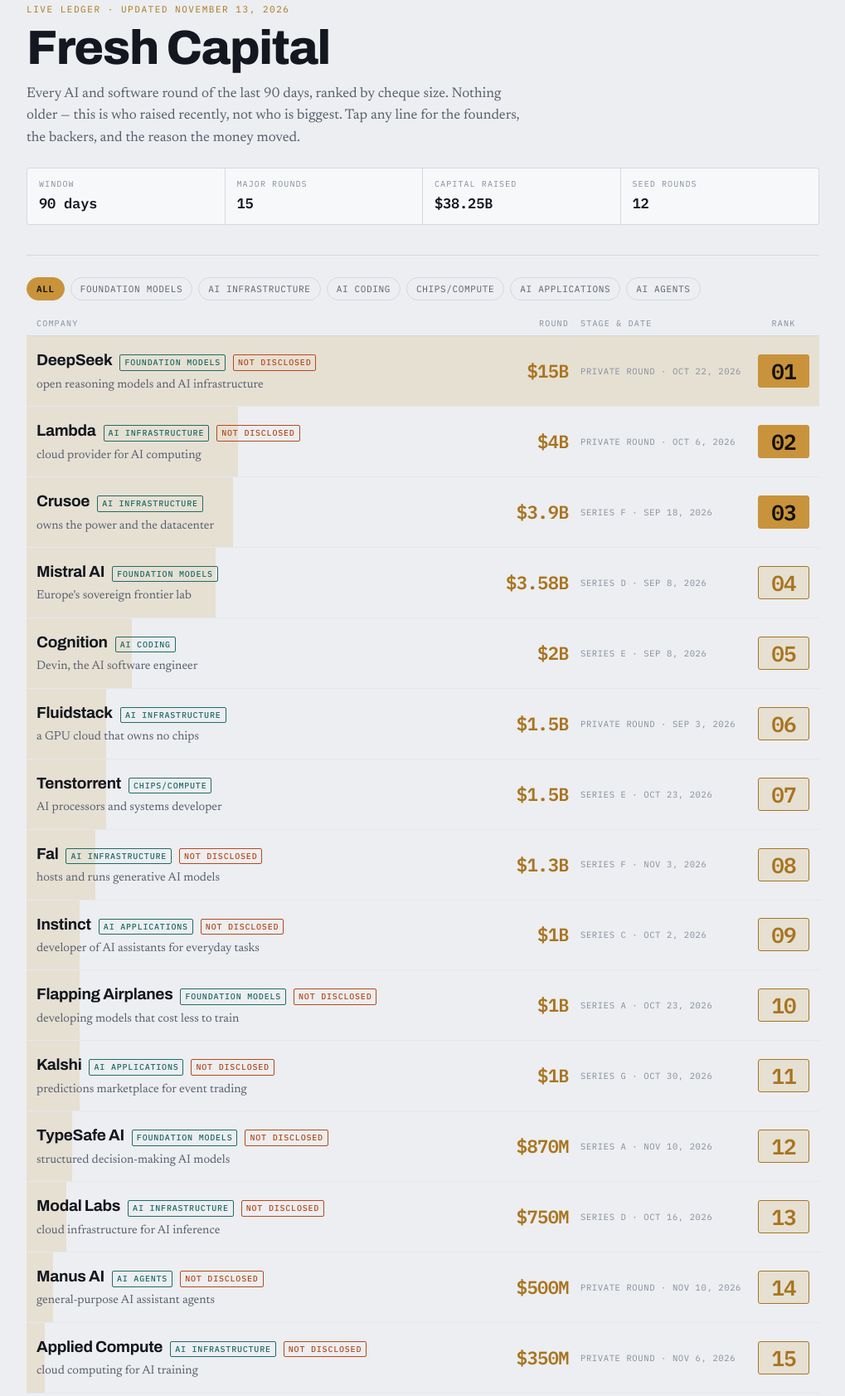
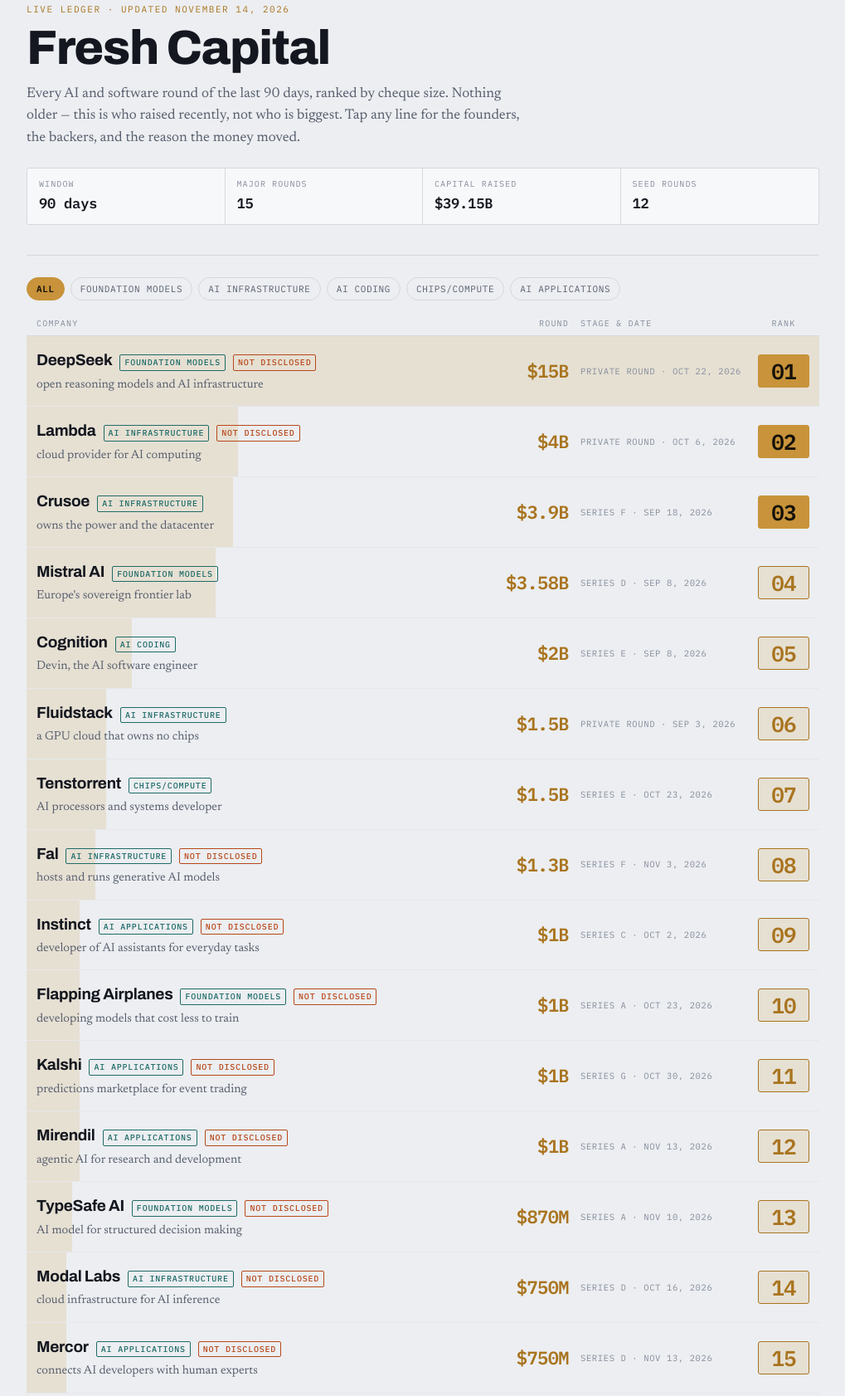
Before and after one commit to therealindianleaderboard-source/fresh-capital, a plain HTML site: page index.html in a window 1280 px wide. Shown: the part 37-1719 px from the top of the page at 83% size, without its empty margins (130-1149 px from the left). Drawn offline with Linux system fonts and the light colour scheme.

Commit message:
Board update 2026-11-14

```diff
--- a/index.html
+++ b/index.html
@@ -192,7 +192,7 @@ footer{margin-top:34px;padding-top:16px;border-top:1px solid var(--line);font-fa
 
 <script>
 /*BUILT_START*/
-const BUILT = "2026-11-13";
+const BUILT = "2026-11-14";
 /*BUILT_END*/
 /*DATA_START*/
 const DATA = [
@@ -380,14 +380,31 @@ const DATA = [
 "yc": "Not disclosed"
 },
 {
+"name": "Mirendil",
+"sector": "AI Applications",
+"amt": 1000.0,
+"stage": "Series A",
+"iso": "2026-11-13",
+"does": "agentic AI for research and development",
+"what": "Mirendil develops agentic AI technology for research and development.",
+"why": "The round rests on team and thesis as no specific traction numbers are provided in the item.",
+"src": "https://news.crunchbase.com/venture/biggest-startup-funding-rounds-agentic-ai-infrastructure-mirendil-mercor/",
+"founders": "Not disclosed",
+"hq": "San Francisco, United States",
+"investors": "Kleiner Perkins, Clearlake Capital",
+"valuation": "Undisclosed",
+"date": "Nov 13, 2026",
+"yc": "Not disclosed"
+},
+{
 "name": "TypeSafe AI",
 "sector": "Foundation Models",
 "amt": 870.0,
 "stage": "Series A",
 "iso": "2026-11-10",
-"does": "structured decision-making AI models",
-"what": "TypeSafe AI develops Jev, an AI model for structured decision-making that automates tasks such as classification, scoring, and routing with confidence estimates.",
-"why": "The round rests on strong early traction and the surging demand for frontier model developers, catapulting the 2-year-old company to unicorn status.",
+"does": "AI model for structured decision making",
+"what": "TypeSafe AI develops an AI model called Jev for structured decision-making, helping applications automate tasks such as classification, scoring, and routing.",
+"why": "The round rests on team and thesis as no specific traction numbers are provided in the item.",
 "src": "https://news.crunchbase.com/venture/october-2026-unicorn-board-gains-34-tops-1900-ai-defense/",
 "founders": "Not disclosed",
 "hq": "San Francisco, United States",
@@ -414,37 +431,20 @@ const DATA = [
 "yc": "Not disclosed"
 },
 {
-"name": "Manus AI",
-"sector": "AI Agents",
-"amt": 500.0,
-"stage": "Private round",
-"iso": "2026-11-10",
-"does": "general-purpose AI assistant agents",
-"what": "Manus AI develops general-purpose AI agents that perform tasks including research, browser automation, content creation, and software development.",
-"why": "The round rests on robust user adoption of its general-purpose AI assistants, making it one of the most valuable newly minted unicorns.",
-"src": "https://news.crunchbase.com/venture/october-2026-unicorn-board-gains-34-tops-1900-ai-defense/",
-"founders": "Not disclosed",
-"hq": "Singapore, Singapore",
-"investors": "Boyu Capital, IDG Capital",
-"valuation": "4000",
-"date": "Nov 10, 2026",
-"yc": "Not disclosed"
-},
-{
-"name": "Applied Compute",
-"sector": "AI Infrastructure",
-"amt": 350.0,
-"stage": "Private round",
-"iso": "2026-11-06",
-"does": "cloud computing for AI training",
-"what": "Applied Compute provides a cloud computing platform that enterprises and developers use to train and run large AI models.",
-"why": "The round rests on strong enterprise demand for specialized cloud infrastructure capable of training large language models.",
-"src": "https://news.crunchbase.com/venture/biggest-startup-rounds-ai-defense-space-tech-shield-zipline/",
+"name": "Mercor",
+"sector": "AI Applications",
+"amt": 750.0,
+"stage": "Series D",
+"iso": "2026-11-13",
+"does": "connects AI developers with human experts",
+"what": "Mercor operates a platform that connects AI developers with human experts for model training and evaluation.",
+"why": "The round rests on team and thesis as no specific traction numbers are provided in the item.",
+"src": "https://news.crunchbase.com/venture/biggest-startup-funding-rounds-agentic-ai-infrastructure-mirendil-mercor/",
 "founders": "Not disclosed",
 "hq": "San Francisco, United States",
-"investors": "Elad Gil",
-"valuation": "3250",
-"date": "Nov 6, 2026",
+"investors": "Not disclosed",
+"valuation": "20000",
+"date": "Nov 13, 2026",
 "yc": "Not disclosed"
 }
 ];
@@ -457,16 +457,16 @@ const SEEDS = [
 "amt": 10.0,
 "stage": "Series A",
 "iso": "2026-11-11",
-"does": "rent payment and landlord software",
-"what": "Palomma provides software for property managers to handle leasing inquiries, customer service, collections, and rental payments while offering financing and rental guarantees.",
-"why": "The round was driven by rapid growth, with annual recurring revenue multiplying thirtyfold in 18 months to about $3 million, processing around $130 million in monthly rental payments for over 200,000 tenants.",
+"does": "AI-powered rent payments and landlord financing",
+"what": "Palomma provides software and financial services for property managers, landlords, and tenants.",
+"why": "The round was driven by rapid growth, with annual recurring revenue growing thirtyfold in 18 months to about $3 million while processing about $130 million in monthly rental payments.",
 "src": "https://news.crunchbase.com/fintech/nubank-alum-colombia-startup-palomma-ai-rental-services/",
-"founders": "Felipe Monsalve, Cipriano Echavarría and Nicolás Gómez del Campo, MIT-trained engineers and Nubank alumni with experience at Meta, Cobre and JP Morgan.",
+"founders": "Cipriano Echavarría (CEO), Felipe Monsalve, Nicolás Gómez del Campo — MIT-trained engineers with experience at Meta, Cobre, and JP Morgan.",
 "hq": "Medellín, Colombia",
 "investors": "Cometa",
-"valuation": "Undisclosed",
+"valuation": "Not disclosed",
 "date": "Nov 11, 2026",
-"yc": "YC S23"
+"yc": "Not disclosed"
 },
 {
 "name": "Nous Research",
@@ -474,9 +474,9 @@ const SEEDS = [
 "amt": 90.0,
 "stage": "Series B",
 "iso": "2026-11-10",
-"does": "open-source models and Hermes agent",
-"what": "Nous Research develops open-source AI models, agents, and infrastructure for AI development, including the Hermes agent.",
-"why": "The round rests on strong community adoption of its open-source Hermes agent and developer infrastructure, bringing its valuation to $1.5 billion.",
+"does": "open-source AI models and agents",
+"what": "Nous Research develops open-source AI models, agents, and infrastructure for AI development and deployment.",
+"why": "The round rests on team and thesis as no specific traction numbers are provided in the item.",
 "src": "https://news.crunchbase.com/venture/october-2026-unicorn-board-gains-34-tops-1900-ai-defense/",
 "founders": "Not disclosed",
 "hq": "Austin, United States",
@@ -525,11 +525,11 @@ const SEEDS = [
 "amt": 45.0,
 "stage": "Series A",
 "iso": "2026-11-02",
-"does": "automated AI model post-training",
-"what": "Trajectory provides a platform that automates fine-tuning and post-training, allowing businesses to continually improve open source models using feedback on specialized tasks.",
-"why": "The round rests on strong customer adoption by firms like Harvey, Rogo, and Decagon, alongside a top-tier founding team with pedigree from DeepMind and Apple.",
+"does": "automates continual post-training for AI models",
+"what": "Trajectory provides a platform that allows nontechnical experts to continuously post-train open source AI models using feedback from their applications.",
+"why": "The round rests on a strong founding team with pedigree from Google DeepMind and Apple, alongside early customer adoption by specialized platforms like Harvey, Rogo, and Decagon.",
 "src": "https://techcrunch.com/2026/11/02/trajectory-raises-45m-to-make-ai-model-training-accessible-to-nontechnical-experts/",
-"founders": "Ronak Malde, formerly of Google DeepMind; Michael Elabd, formerly of Google DeepMind; Arjun Karanam, who worked on generative foundation models at Apple.",
+"founders": "Ronak Malde (former Google DeepMind researcher), Michael Elabd (former DeepMind), Arjun Karanam (former Apple generative foundation models engineer).",
 "hq": "Not disclosed, United States",
 "investors": "Sequoia",
 "valuation": "300",
```
